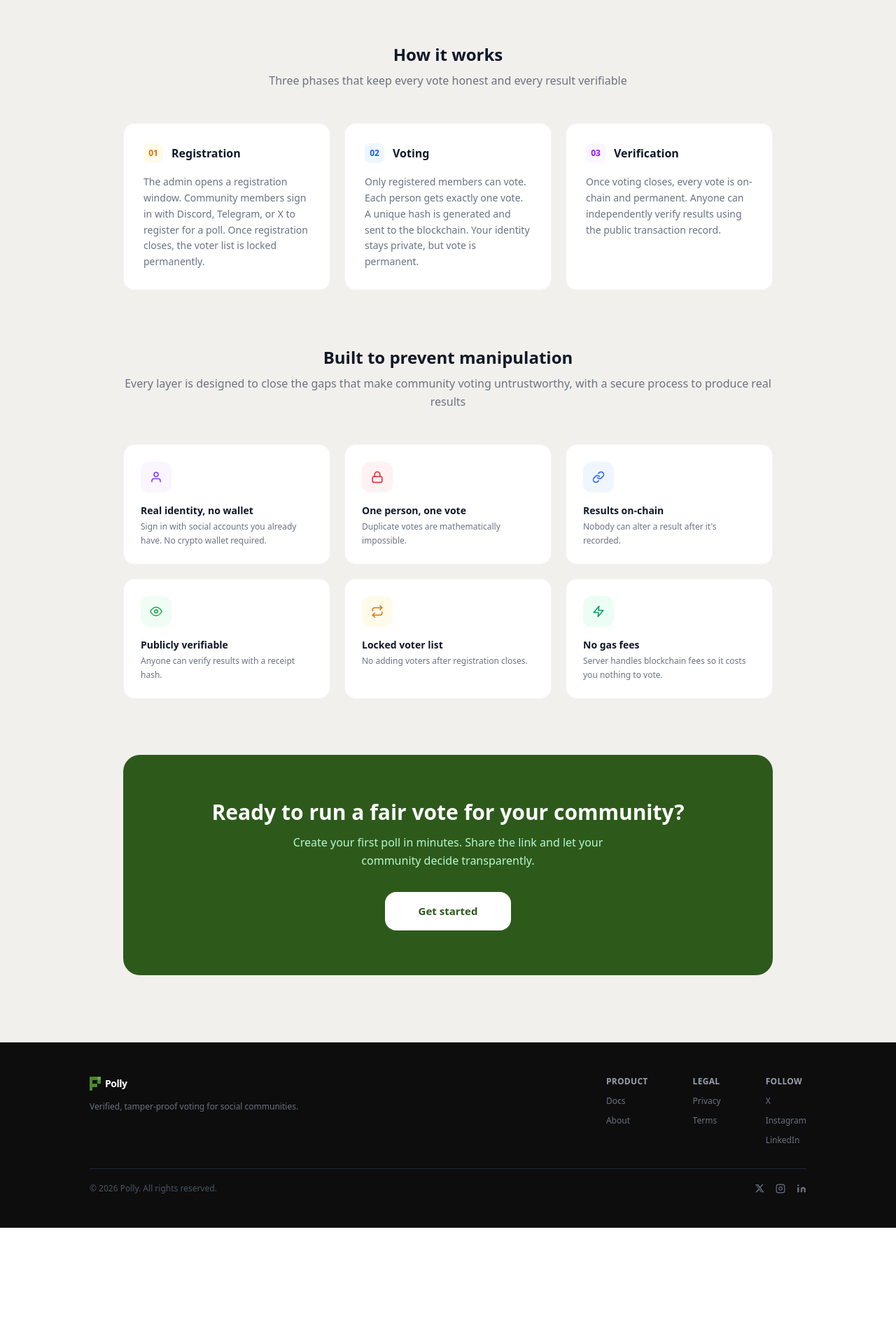
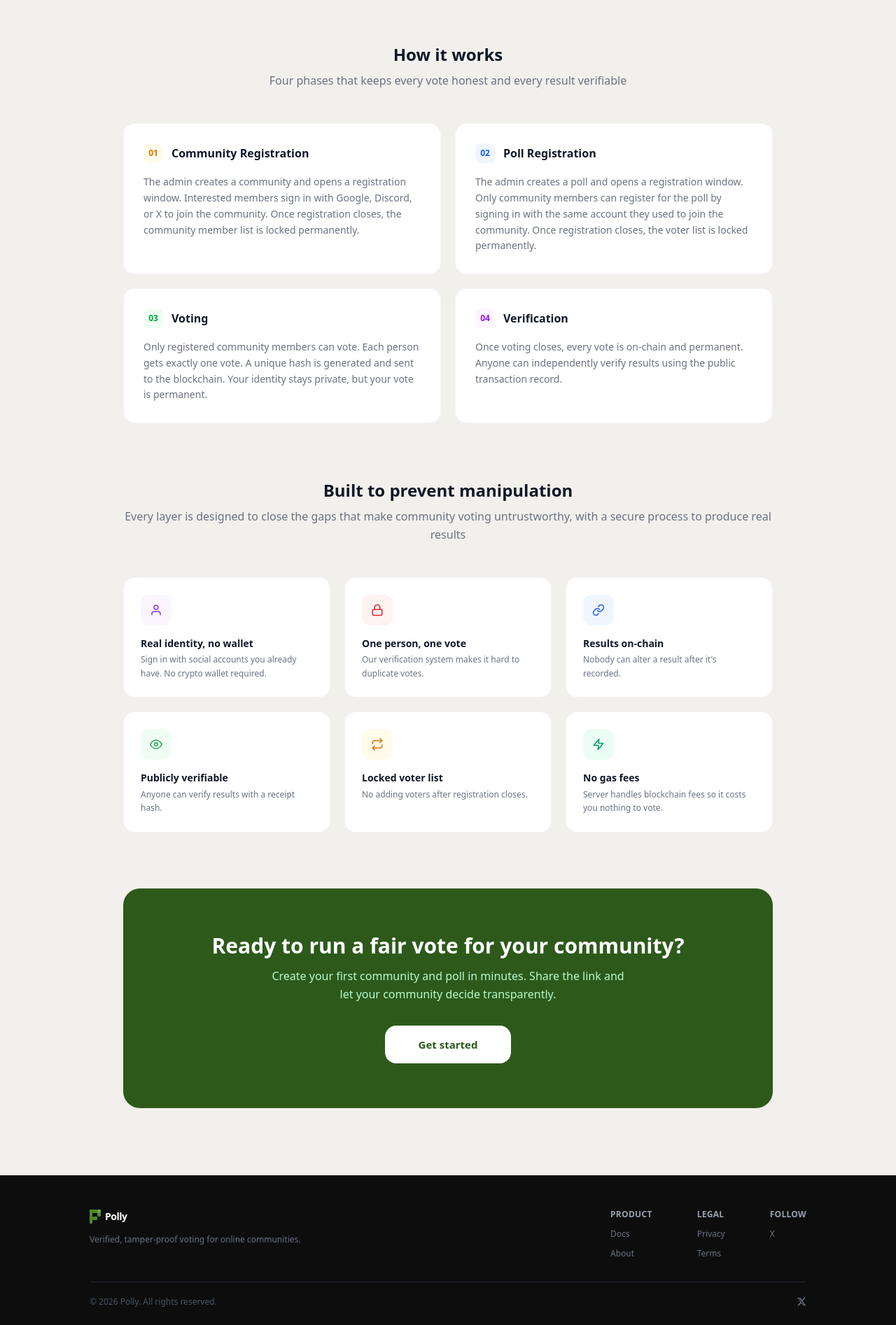
Before and after one commit to Tochi8/Polly, a Next.js app: page / in a window 1280 px wide. Shown: the part 486-2380 px from the top of the page at 70% size. Before the commit the page ends 2241 px from the top, so only its background shows below. Built offline with nearby package versions, Linux system fonts and the light colour scheme.

Commit message:
Fixed landing page with correct social link and product description

```diff
--- a/app/page.tsx
+++ b/app/page.tsx
@@ -54,7 +54,7 @@ export default function LandingPage() {
       {/* ── HERO ── */}
       <section className="px-5 lg:px-12 pt-12 lg:pt-24 pb-8 lg:pb-16 max-w-lg lg:max-w-5xl mx-auto text-center">
         <h1 className="text-[2.1rem] lg:text-[3.2rem] font-bold text-gray-900 leading-tight tracking-tight mb-4">
-          Voting that social communities <span className="text-[#2d5a1b]">can trust.</span>
+          Voting that online communities <span className="text-[#2d5a1b]">can trust.</span>
         </h1>
         <p className="text-[15px] lg:text-[17px] text-gray-500 leading-relaxed mb-8 max-w-sm lg:max-w-xl mx-auto">
           Polly lets your community run polls where every voter is verified, every vote is transparent, locked on-chain, and anyone can check the result. No complex wallet setup.
@@ -80,34 +80,44 @@ export default function LandingPage() {
         <div className="text-center mb-8 lg:mb-12">
           <h2 className="text-xl lg:text-2xl font-bold text-gray-900 mb-2">How it works</h2>
           <p className="text-sm lg:text-base text-gray-500 leading-relaxed">
-            Three phases that keep every vote honest and every result verifiable
+          Four phases that keeps every vote honest and every result verifiable
           </p>
         </div>
 
-        <div className="flex flex-col lg:flex-row gap-3 lg:gap-5">
-          <div className="bg-white rounded-2xl p-5 lg:p-7 border border-gray-100 flex-1">
+      <div className="grid grid-cols-1 lg:grid-cols-2 gap-3 lg:gap-5">
+        <div className="bg-white rounded-2xl p-5 lg:p-7 border border-gray-100">
            <div className="flex items-center gap-3 mb-3 lg:mb-4">
             <span className="w-7 h-7 rounded-lg bg-amber-50 flex items-center justify-center text-xs font-bold text-amber-600">01</span>
-              <h3 className="text-sm lg:text-base font-bold text-gray-900">Registration</h3>
+              <h3 className="text-sm lg:text-base font-bold text-gray-900">Community Registration</h3>
            </div>
               <p className="text-sm text-gray-500 leading-relaxed">
-              The admin opens a registration window. Community members sign in with Discord, Telegram, or X to register for a poll. Once registration closes, the voter list is locked permanently.
+              The admin creates a community and opens a registration window. Interested members sign in with Google, Discord, or X to join the community. Once registration closes, the community member list is locked permanently.
               </p>
           </div>
 
-          <div className="bg-white rounded-2xl p-5 lg:p-7 border border-gray-100 flex-1">
+        <div className="bg-white rounded-2xl p-5 lg:p-7 border border-gray-100">
           <div className="flex items-center gap-3 mb-3 lg:mb-4">
             <span className="w-7 h-7 rounded-lg bg-blue-50 flex items-center justify-center text-xs font-bold text-blue-600">02</span>
+              <h3 className="text-sm lg:text-base font-bold text-gray-900">Poll Registration</h3>
+          </div>
+              <p className="text-sm text-gray-500 leading-relaxed">
+              The admin creates a poll and opens a registration window. Only community members can register for the poll by signing in with the same account they used to join the community. Once registration closes, the voter list is locked permanently.
+              </p>
+        </div>
+
+        <div className="bg-white rounded-2xl p-5 lg:p-7 border border-gray-100">
+          <div className="flex items-center gap-3 mb-3 lg:mb-4">
+            <span className="w-7 h-7 rounded-lg bg-green-50 flex items-center justify-center text-xs font-bold text-green-600">03</span>
               <h3 className="text-sm lg:text-base font-bold text-gray-900">Voting</h3>
           </div>
               <p className="text-sm text-gray-500 leading-relaxed">
-              Only registered members can vote. Each person gets exactly one vote. A unique hash is generated and sent to the blockchain. Your identity stays private, but vote is permanent.
+              Only registered community members can vote. Each person gets exactly one vote. A unique hash is generated and sent to the blockchain. Your identity stays private, but your vote is permanent.
               </p>
         </div>
 
-          <div className="bg-white rounded-2xl p-5 lg:p-7 border border-gray-100 flex-1">
+        <div className="bg-white rounded-2xl p-5 lg:p-7 border border-gray-100">
           <div className="flex items-center gap-3 mb-3 lg:mb-4">
-              <span className="w-7 h-7 rounded-lg bg-purple-50 flex items-center justify-center text-xs font-bold text-purple-600">03</span>
+            <span className="w-7 h-7 rounded-lg bg-purple-50 flex items-center justify-center text-xs font-bold text-purple-600">04</span>
               <h3 className="text-sm lg:text-base font-bold text-gray-900">Verification</h3>
           </div>
               <p className="text-sm text-gray-500 leading-relaxed">
@@ -146,7 +156,7 @@ export default function LandingPage() {
               </svg>
             </div>
             <h3 className="text-xs lg:text-sm font-bold text-gray-900 mb-1 leading-snug">One person, one vote</h3>
-            <p className="text-xs text-gray-500 leading-relaxed">Duplicate votes are mathematically impossible.</p>
+            <p className="text-xs text-gray-500 leading-relaxed">Our verification system makes it hard to duplicate votes.</p>
           </div>
 
           <div className="bg-white rounded-2xl p-4 lg:p-6 border border-gray-100">
@@ -203,7 +213,7 @@ export default function LandingPage() {
             Ready to run a fair vote for your community?
           </h2>
           <p className="text-sm lg:text-base text-green-200 mb-6 lg:mb-8 leading-relaxed max-w-lg mx-auto">
-            Create your first poll in minutes. Share the link and let your community decide transparently.
+            Create your first community and poll in minutes. Share the link and let your community decide transparently.
           </p>
           <button
             onClick={() => router.push('/login')}
@@ -230,7 +240,7 @@ export default function LandingPage() {
                 </svg>
               </div>
               <p className="text-xs text-gray-500 max-w-xs leading-relaxed">
-                Verified, tamper-proof voting for social communities.
+                Verified, tamper-proof voting for online communities.
               </p>
             </div>
 
@@ -247,9 +257,7 @@ export default function LandingPage() {
               </div>
               <div className="flex flex-col gap-3">
                 <p className="text-xs font-semibold text-gray-400 uppercase tracking-wide">Follow</p>
-                <a href="#" className="text-xs text-gray-500 hover:text-white transition-colors">X</a>
-                <a href="#" className="text-xs text-gray-500 hover:text-white transition-colors">Instagram</a>
-                <a href="#" className="text-xs text-gray-500 hover:text-white transition-colors">LinkedIn</a>
+                <Link href="https://x.com/usepolly_" className="text-xs text-gray-500 hover:text-white transition-colors">X</Link>
               </div>
             </div>
           </div>
@@ -267,30 +275,25 @@ export default function LandingPage() {
 
             {/* Desktop social icons */}
             <div className="hidden lg:flex items-center gap-4">
-              <a href="#" className="text-gray-500 hover:text-white transition-colors">
+              <a href="https://x.com/usepolly_" className="text-gray-500 hover:text-white transition-colors">
                 <svg width="14" height="14" viewBox="0 0 24 24" fill="currentColor">
                   <path d="M18.3 1.6h3.4L14.5 10l8.5 11.2h-7l-4.9-6.4-5.7 6.4H2l7.7-8.7L1.7 1.6h7.2l4.5 5.9 5-5.9zm-1.2 18.6h1.9L7 3.5H4.9l12.2 16.7z"/>
                 </svg>
               </a>
-              <a href="#" className="text-gray-500 hover:text-white transition-colors">
-                <svg width="14" height="14" viewBox="0 0 24 24" fill="none" stroke="currentColor" strokeWidth="2" strokeLinecap="round" strokeLinejoin="round">
-                  <rect x="2" y="2" width="20" height="20" rx="5" ry="5"/>
-                  <path d="M16 11.37A4 4 0 1 1 12.63 8 4 4 0 0 1 16 11.37z"/>
-                  <line x1="17.5" y1="6.5" x2="17.51" y2="6.5"/>
-                </svg>
-              </a>
-              <a href="#" className="text-gray-500 hover:text-white transition-colors">
+            </div>
+          </div>
+
+          {/* Mobile social icons */}
+          <div className="flex lg:hidden items-center gap-4 mt-4">
+            <a href="https://x.com/usepolly_" className="text-gray-500 hover:text-white transition-colors">
                <svg width="14" height="14" viewBox="0 0 24 24" fill="currentColor">
-                  <path d="M16 8a6 6 0 0 1 6 6v7h-4v-7a2 2 0 0 0-2-2 2 2 0 0 0-2 2v7h-4v-7a6 6 0 0 1 6-6z"/>
-                  <rect x="2" y="9" width="4" height="12"/>
-                  <circle cx="4" cy="4" r="2"/>
+                <path d="M18.3 1.6h3.4L14.5 10l8.5 11.2h-7l-4.9-6.4-5.7 6.4H2l7.7-8.7L1.7 1.6h7.2l4.5 5.9 5-5.9zm-1.2 18.6h1.9L7 3.5H4.9l12.2 16.7z"/>
               </svg>
             </a>
           </div>
-          </div>
+
         </div>
       </footer>
-
     </div>
   )
 }
```
Lines whose indentation alone changed are shown as unchanged.
